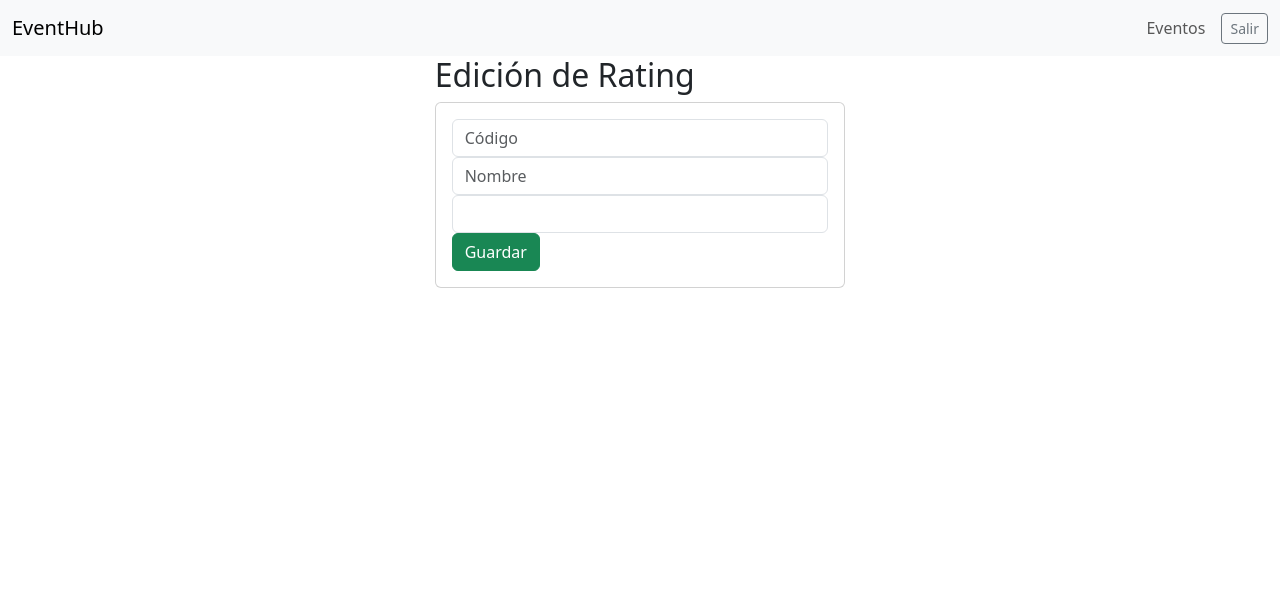
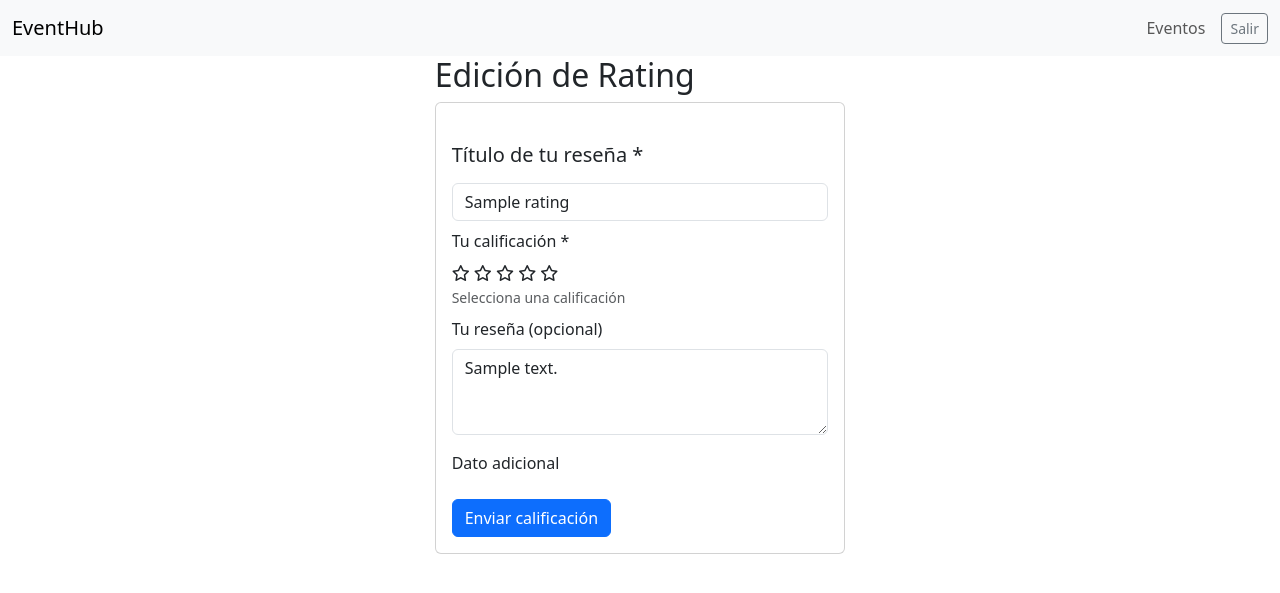
Before and after one commit to witcher-252/eventhub, a Django app: page /rating/edicionRating/1 in a window 1280 px wide. Shown: the top 593 px of the page. Run offline with Django 5.2, Linux system fonts and the light colour scheme; a user stored in the database is signed in; tables that the repository leaves empty hold one stand-in row (values such as "Sample post"); parts of the project's set-up code (start-up, migrations or seed data) failed here and were passed over.

Commit message:
Creo formulario de edición de rating, más ajustes varios

```diff
--- a/app/templates/rating/edicionRating.html
+++ b/app/templates/rating/edicionRating.html
@@ -8,59 +8,68 @@
         <h2>Edición de Rating</h2>
         <div class="card">
             <div class="card-body">
-                <form action="/editarCurso/" method="POST">{% csrf_token %}
-                    <div class="form-group">
-                        <input type="text" id="txtCodigo" name="txtCodigo" value="{{curso.codigo}}" class="form-control" placeholder="Código"
-                            minlength="6" maxlength="6" readonly required>
+                <form action="/rating/editarRating" method="POST">
+                    {% csrf_token %}
+
+                    <div class="mb-2 mt-4">
+                      <label class="form-label"><h5>{{ form.tituloR.label }}</h5></label>
+                      {{ form.tituloR }}
+                      {{ form.tituloR.errors }}
                     </div>
-                    <div class="form-group">
-                        <input type="text" id="txtNombre" name="txtNombre" value="{{curso.nombre}}" class="form-control" placeholder="Nombre"
-                            maxlength="50" required>
+
+                    {{ form.idEventoRating }}
+
+                    <div class="mb-2">
+                      <label class="form-label">Tu calificación *</label>
+                      <div class="star-rating star-selectable">
+                        <i class="far fa-star" data-value="1"></i>
+                        <i class="far fa-star" data-value="2"></i>
+                        <i class="far fa-star" data-value="3"></i>
+                        <i class="far fa-star" data-value="4"></i>
+                        <i class="far fa-star" data-value="5"></i>
+                      </div>
+                      <small class="form-text text-muted">Selecciona una calificación</small>
+                      {{ form.califiqueR.errors }}
                     </div>
-                    <div class="form-group">
-                        <input type="text" id="numCreditos" name="numCreditos" value="{{curso.creditos}}" class="form-control" min="1" max="9"
-                            value="1" required>
+
+                    {{ form.califiqueR }}
+
+                    <div class="mb-3">
+                      <label class="form-label">{{ form.descripcionR.label }}</label>
+                      {{ form.descripcionR }}
+                      {{ form.descripcionR.errors }}
                     </div>
-                    <div class="form-group">
-                        <button type="submit" class="btn btn-success btn-block text-white">Guardar</button>
+
+                    <div class="mb-3">
+                      <label for="extraInput" class="form-label">Dato adicional</label>
+                      <input type="hidden" name="idRating" id="idRating" value="{{rating.id}}">
                     </div>
-                </form>
+
+                    <button type="submit" class="btn btn-primary">Enviar calificación</button>
+                  </form>
             </div>
         </div>
     </div>
 </div>
-{% endblock %}
 
+<!--gerardo -->
+<!--fuente awesome para gerardo -->
+<link rel="stylesheet" href="https://cdnjs.cloudflare.com/ajax/libs/font-awesome/6.4.0/css/all.min.css">
+<!--fin -->
+<script>
+    document.querySelectorAll('.star-selectable i').forEach(star => {
+      star.addEventListener('click', () => {
+        const value = parseInt(star.dataset.value);  // valor de la estrella clickeada
+        document.getElementById('califiqueR').value = value;  // actualiza el input hidden
 
-
-<!--#------------------------paso cristian
-view:
-@login_required
-def delete_ticket(request, id):
-    tk = get_object_or_404(Ticket, ticket_code=id)
-    tk.delete()
-    return redirect("/tickets")
-
-@login_required
-def edit_ticket(request, id):
-    tk = get_object_or_404(Ticket, ticket_code=id)
-    return render(request, "ticket/edicionTicket.html",{"ticket":tk})
-
-@login_required
-def update_ticket(request):
-
-    tipo = request.POST['tipoEntrada']
-    cantidad = request.POST['cantidadTk']
-    id = request.POST['ticketCode']
-    tk = get_object_or_404(Ticket, ticket_code=id)
-    tk.quantity = cantidad
-    tk.type = tipo
-    tk.save()
-    return redirect("/tickets")
-
-
-------------------formulario de modificacion:
-<label class="form-label">Ingrese la cantidad</label>
-                    <div class="form-group">
-                        <input type="number" value={{ticket.quantity}} id="cantidadTk" name="cantidadTk">
-                    </div> -->
+        // Cambiar visualmente las estrellas según el valor elegido
+        const stars = star.parentElement.querySelectorAll('i');
+        stars.forEach((s, i) => {
+          s.className = i < value ? 'fas fa-star' : 'far fa-star';
+          s.style = "color: gold;";
+        });
+      });
+    });
+  </script>
+<!--fin gerardo -->
+{% endblock %}
--- a/app/urls.py
+++ b/app/urls.py
@@ -17,7 +17,7 @@ urlpatterns = [
     path("rating/", views.inicio_rating, name="inicio_rating"),
     # url formulario
     path("rating/crearRating", views.formulario_rating, name="formulario_rating"),
-    path('rating/editarRating/', views.editarRating, name="editarRating"),
+    path('rating/editarRating', views.editarRating, name="editarRating"),
     path('rating/eliminarRating/<id>', views.eliminarRating, name="eliminarRating"),
     path('rating/edicionRating/<id>', views.edicionRating, name="edicionRating")
 ]
--- a/app/views.py
+++ b/app/views.py
@@ -133,6 +133,7 @@ def event_form(request, id=None):
         {"event": event, "user_is_organizer": request.user.is_organizer},
     )
 # codigo de Rating - inicio
+@login_required
 def inicio_rating(request):
     listaRating = Rating.objects.all()
 
@@ -142,6 +143,7 @@ def inicio_rating(request):
 
     return render(request, "rating/inicioRating.html", {"listaRating": listaRating})
 
+@login_required
 def formulario_rating(request):
     usuario = request.user
     form = RatingForm(request.POST)
@@ -165,26 +167,37 @@ def formulario_rating(request):
         return render(request, "app/event_detail.html", {"event": event, "form": form,  "ratings": listaRating })
 
 # aca meto mi magia
+@login_required
 def edicionRating(request, id):
     rating = Rating.objects.get(id=id)
-    return render(request, "rating/edicionRating.html", {"rating": rating})
+    form = RatingForm(initial={'idEventoRating': rating.evento.pk,'tituloR': rating.title,
+    'descripcionR': rating.text, 'califiqueR': rating.rating })
+    rating.full_stars = range(rating.rating)
+    rating.empty_stars = range(5 - rating.rating)
+    return render(request, "rating/edicionRating.html", {"rating": rating, "form": form})
 
+@login_required
+def editarRating(request):
+    usuario = request.user
+    idRating = request.POST.get('idRating')
+    form = RatingForm(request.POST)
+    if form.is_valid():
+        # Accedés a los datos con form.cleaned_data
+        r = get_object_or_404(Rating, id=idRating)
+        titulo = form.cleaned_data['tituloR']
+        descripcion = form.cleaned_data['descripcionR']
+        rating = form.cleaned_data['califiqueR']
+        r.title=titulo
+        r.text=descripcion
+        r.rating=rating
+        r.save()
+        # ... procesás, guardás, etc.
+        return redirect("/rating")
+    else:
+        r = get_object_or_404(Rating, id=idRating)
+        return render(request, "rating/edicionRating.html", {"rating": r, "form": form})
 
-def editarRating(request):
-    titulo = request.POST['tituloR']
-    descripcion = request.POST['descripcionR']
-    rating = request.POST['califiqueR']
-
-    rating = Rating.objects.get(rating=rating)
-    rating.title = titulo
-    rating.text = descripcion
-    rating.save()
-
-    #messages.success(request, '¡Comentario actualizado!')
-
-    return redirect("/rating")
-
-
+@login_required
 def eliminarRating(request, id):
     rating = Rating.objects.get(id=id)
     rating.delete()
```
Also changed, not shown: app/templates/rating/inicioRating.html (+0 -28 lines).
